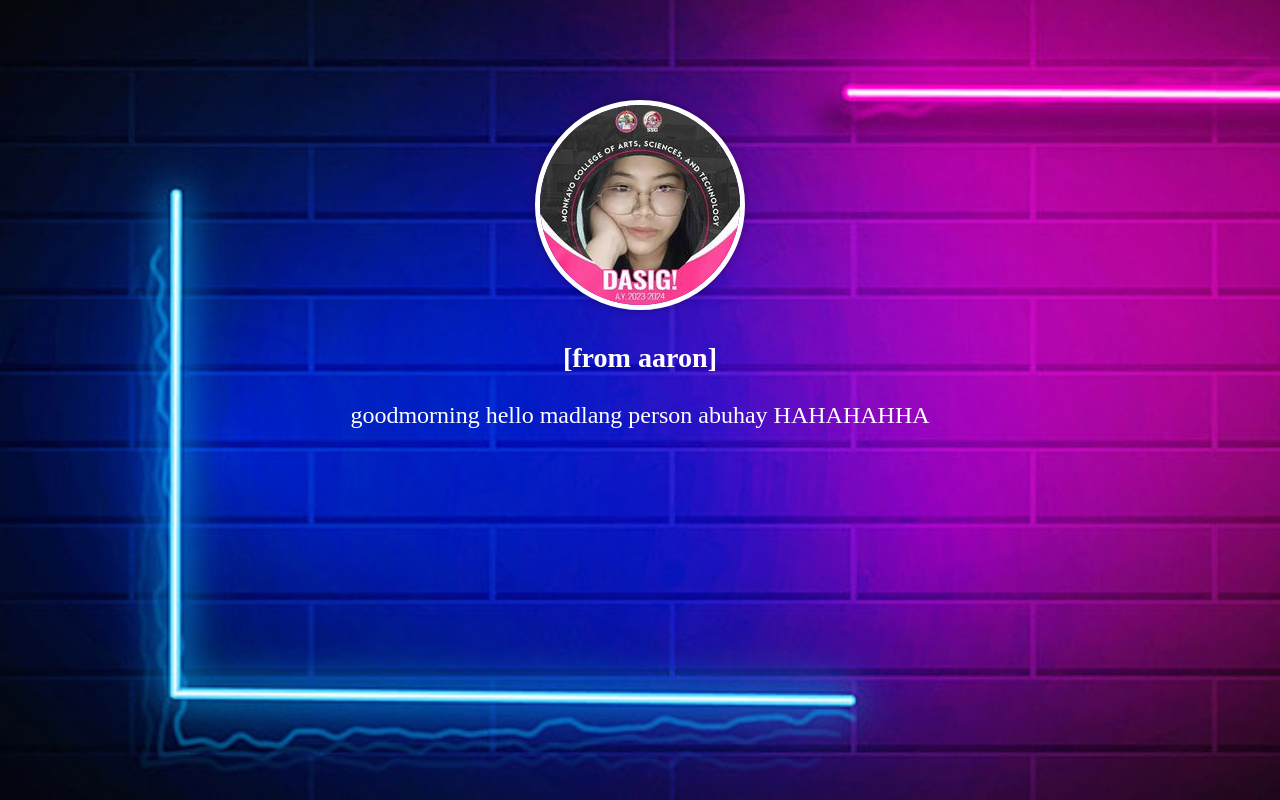
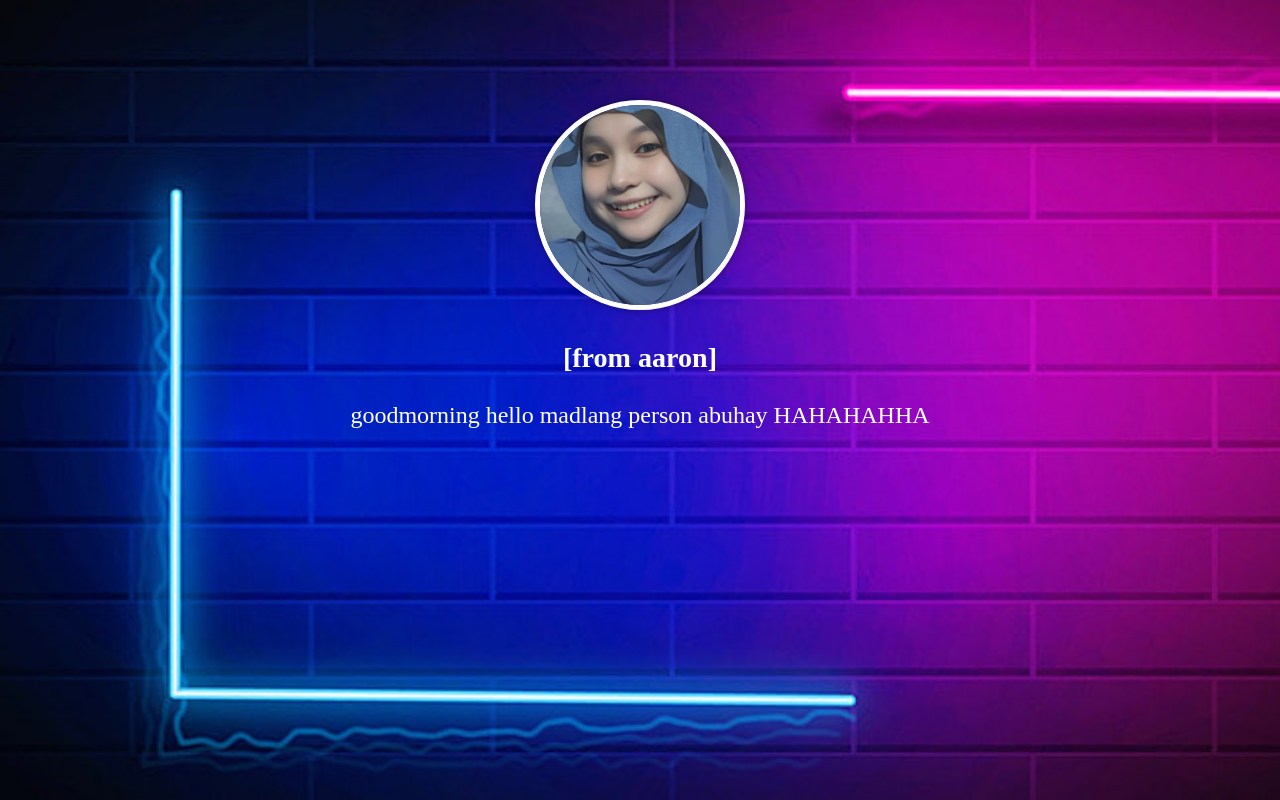
Before and after one commit to Foryou162/babii, a plain HTML site: page index.html in a window 1280 px wide. Drawn offline with Linux system fonts and the light colour scheme.

Commit message:
Update index.html

```diff
--- a/index.html
+++ b/index.html
@@ -6,7 +6,7 @@
 <body>
   <div class="circle-photo-container">
     <div class="circle-photo">
-      <img src="image/366967166_298975866134473_8158228155770289536_n.jpg" alt="Circle Photo"> <!-- Replace with your circular photo URL -->
+      <img src="393808737_263032633400509_8157130250585409639_n.png" alt="Circle Photo"> <!-- Replace with your circular photo URL -->
     </div>
   </div>
   <div class="message">
```
